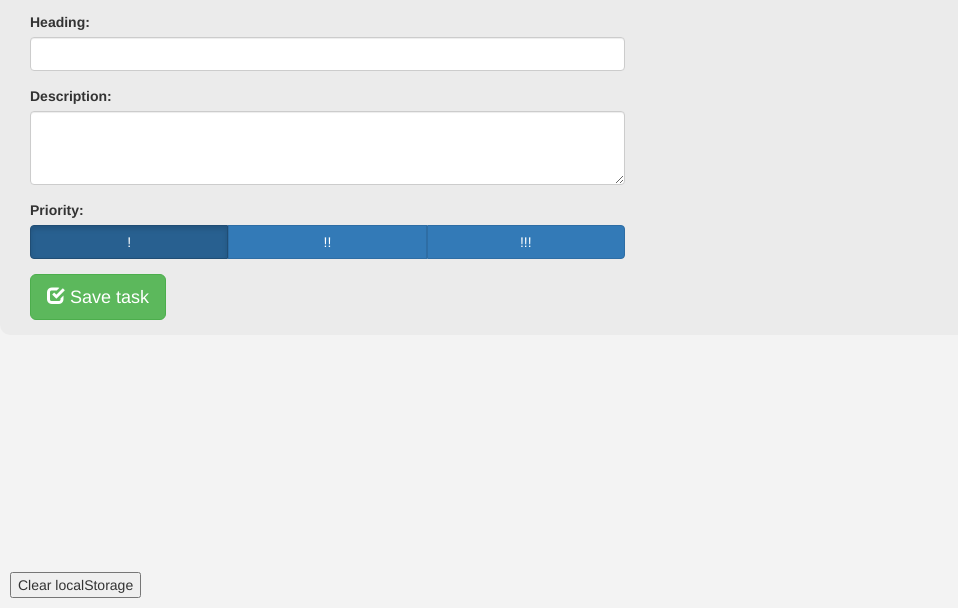
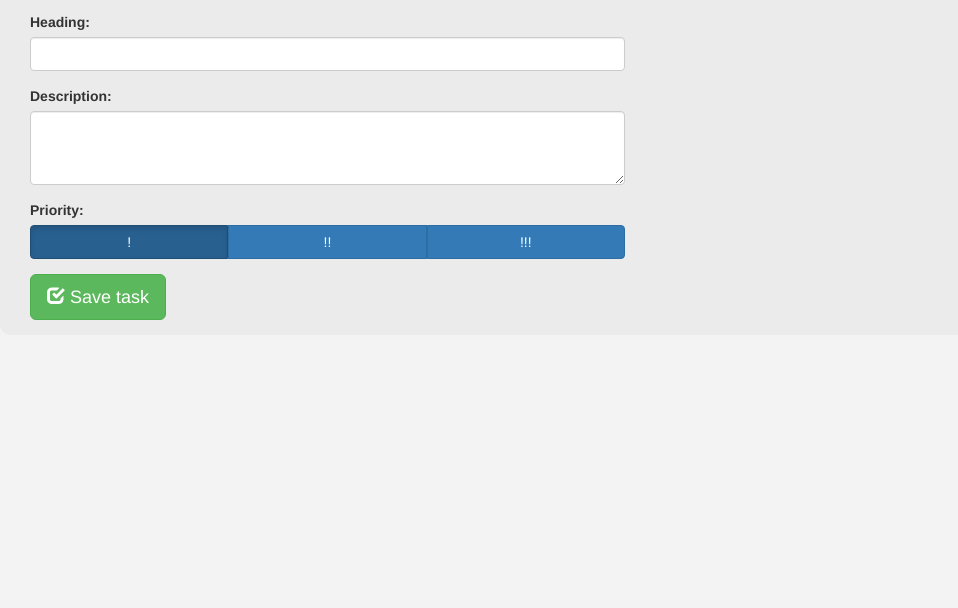
Before and after one commit to christianalares/todolist, a plain HTML site: page index.html in a window 1280 px wide. Shown: the part 192-800 px from the top of the page, without its empty margins (0-958 px from the left). Drawn offline with Linux system fonts and the light colour scheme.

Commit message:
Updated readme and removed debug button for clearing the localStorage

```diff
--- a/index.html
+++ b/index.html
@@ -12,7 +12,7 @@
 </head>
 
 <body>
-    <button class="clearLS">Clear localStorage</button>
+    <!-- <button class="clearLS">Clear localStorage</button> -->
     <div class="container-fluid">
 
         <div class="col-sm-6">
```
Also changed, not shown: 1 other file.
